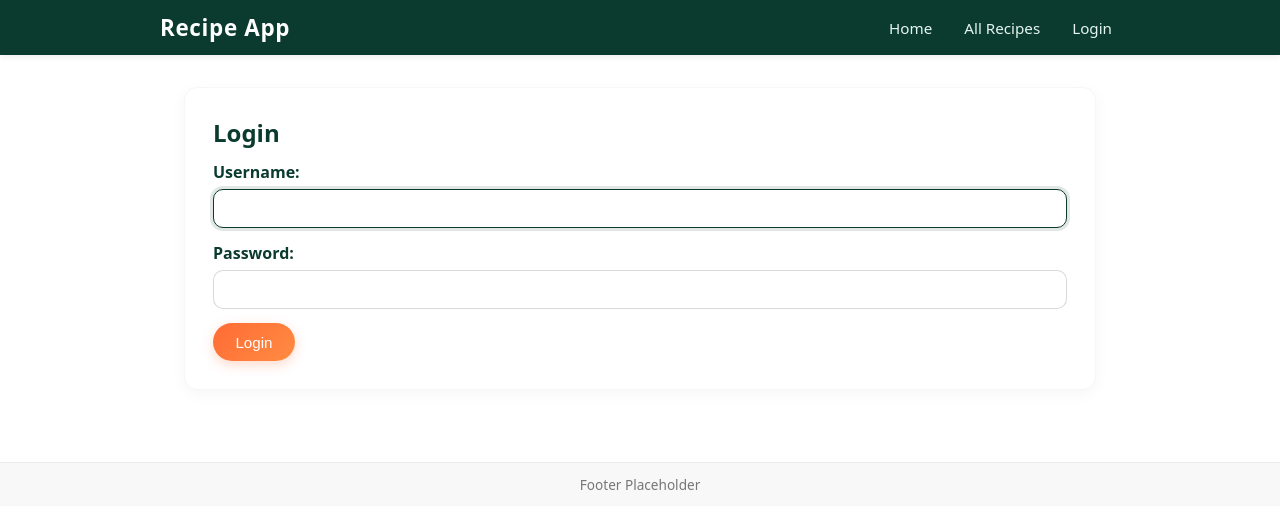
After one commit to Marcin-Marcin-Marcin/recipe-app, a Django app: page /login/ in a window 1280 px wide. The commit adds this page. Shown: the top 529 px of the page. Run offline with Django 4.2, Linux system fonts and the light colour scheme.

Commit message:
Exercise 2.6

```diff
--- a/recipe_project/urls.py
+++ b/recipe_project/urls.py
@@ -19,10 +19,17 @@ from django.contrib import admin
 from django.urls import path, include
 from django.conf import settings
 from django.conf.urls.static import static
-
+from .views import login_view, logout_view, success_view
 
 urlpatterns = [
     path('admin/', admin.site.urls),
+
+    # authentication
+    path('login/', login_view, name='login'),
+    path('logout/', logout_view, name='logout'),
+    path('success/', success_view, name='success'),
+
+    # recipe app
     path('', include('recipes.urls')),
 ]
 
--- /dev/null
+++ b/recipe_project/views.py
@@ -0,0 +1,43 @@
+from django.shortcuts import render, redirect
+from django.contrib.auth import authenticate, login, logout
+from django.contrib.auth.forms import AuthenticationForm
+from django.utils.http import url_has_allowed_host_and_scheme
+from django.conf import settings
+
+
+def login_view(request):
+    error_message = None
+
+    next_url = request.GET.get("next") or "recipes:recipes_overview"
+
+    if request.method == "POST":
+        form = AuthenticationForm(data=request.POST)
+
+        if form.is_valid():
+            user = form.get_user()
+            login(request, user)
+
+            next_url = request.POST.get("next") or "recipes:recipes_overview"
+            return redirect(next_url)
+
+        error_message = "Invalid username or password."
+    else:
+        form = AuthenticationForm()
+
+    context = {"form": form, "error_message": error_message, "next": next_url}
+    return render(request, "auth/login.html", context)
+
+
+def logout_view(request):
+    """
+    Logs the user out and redirects to a 'successfully logged out' page.
+    """
+    logout(request)
+    return redirect("success")
+
+
+def success_view(request):
+    """
+    Page shown after logging out.
+    """
+    return render(request, "auth/success.html")
--- a/recipes/static/recipes/styles.css
+++ b/recipes/static/recipes/styles.css
@@ -238,14 +238,60 @@ body.page {
     margin: 0 auto;
     border-radius: 12px;
     overflow: hidden;
+
     display: flex;
     justify-content: center;
+    align-items: center;
+
+    text-align: center;
 }
 
 .recipe-detail__image {
     width: 100%;
+    max-width: 520px;
     height: auto;
-    max-height: 400px;
+    max-height: 420px;
+
     object-fit: cover;
     display: block;
+    margin: 0 auto;
 }
+.nav-link--logout {
+  margin-left: auto;
+}
+
+/* Auth form styling */
+.content__section form p {
+  margin: 0 0 0.9rem;
+}
+
+.content__section label {
+  display: block;
+  font-weight: 600;
+  margin-bottom: 0.35rem;
+  color: var(--color-phthalo-green);
+}
+
+.content__section input[type="text"],
+.content__section input[type="password"] {
+  width: 100%;
+  padding: 0.6rem 0.75rem;
+  border: 1px solid rgba(0,0,0,0.15);
+  border-radius: 10px;
+  font-size: 1rem;
+}
+
+.content__section input:focus {
+  outline: none;
+  border-color: var(--color-phthalo-green);
+  box-shadow: 0 0 0 3px rgba(11,59,46,0.12);
+}
+
+.errorlist {
+  margin: 0 0 1rem;
+  padding: 0.75rem 1rem;
+  border-radius: 12px;
+  background: var(--color-cream);
+  border: 1px solid rgba(255, 107, 53, 0.427);
+  color: var(--color-black);
+}
--- a/recipes/templates/recipes/recipe_detail.html
+++ b/recipes/templates/recipes/recipe_detail.html
@@ -14,6 +14,8 @@
         <nav class="site-nav">
             <a href="{% url 'recipes:home' %}" class="nav-link">Home</a>
             <a href="{% url 'recipes:recipes_overview' %}" class="nav-link">All Recipes</a>
+
+            <a href="{% url 'logout' %}" class="nav-link nav-link--logout">Logout</a>
         </nav>
     </div>
 </header>
--- a/recipes/templates/recipes/recipes_home.html
+++ b/recipes/templates/recipes/recipes_home.html
@@ -14,6 +14,7 @@
             <nav class="site-nav">
                 <a href="{% url 'recipes:home' %}" class="nav-link nav-link--active">Home</a>
                 <a href="{% url 'recipes:recipes_overview' %}" class="nav-link">All Recipes</a>
+                <a href="{% url 'login' %}" class="nav-link">Login</a>
             </nav>
         </div>
     </header>
--- a/recipes/templates/recipes/recipes_overview.html
+++ b/recipes/templates/recipes/recipes_overview.html
@@ -14,6 +14,8 @@
             <nav class="site-nav">
                 <a href="{% url 'recipes:home' %}" class="nav-link">Home</a>
                 <a href="{% url 'recipes:recipes_overview' %}" class="nav-link nav-link--active">All Recipes</a>
+
+                <a href="{% url 'logout' %}" class="nav-link nav-link--logout">Logout</a>
             </nav>
         </div>
     </header>
--- /dev/null
+++ b/templates/auth/login.html
@@ -0,0 +1,46 @@
+{% load static %}
+
+<!DOCTYPE html>
+<html lang="en">
+<head>
+  <meta charset="UTF-8" />
+  <title>Login</title>
+  <link rel="stylesheet" href="{% static 'recipes/styles.css' %}">
+</head>
+<body class="page">
+  <header class="site-header">
+    <div class="site-header__inner">
+      <h1 class="site-title">Recipe App</h1>
+      <nav class="site-nav">
+        <a href="{% url 'recipes:home' %}" class="nav-link">Home</a>
+        <a href="{% url 'recipes:recipes_overview' %}" class="nav-link">All Recipes</a>
+        <a href="{% url 'login' %}" class="nav-link">Login</a>
+      </nav>
+    </div>
+  </header>
+
+  <main class="content">
+    <section class="content__section">
+      <h2 class="section-title">Login</h2>
+
+      {% if error_message %}
+        <p class="section-text">{{ error_message }}</p>
+      {% endif %}
+
+      <form method="POST">
+        {% csrf_token %}
+
+        <input type="hidden" name="next" value="{{ next }}">
+
+        {{ form.as_p }}
+
+        <button type="submit" class="btn btn--primary">Login</button>
+      </form>
+    </section>
+  </main>
+
+  <footer class="site-footer">
+    <p class="site-footer__text">Footer Placeholder</p>
+  </footer>
+</body>
+</html>
```
Also changed, not shown: recipe_project/settings.py (+6 -1 lines), recipes/views.py (+6 -7 lines), templates/auth/success.html (added, +49 -0 lines).
